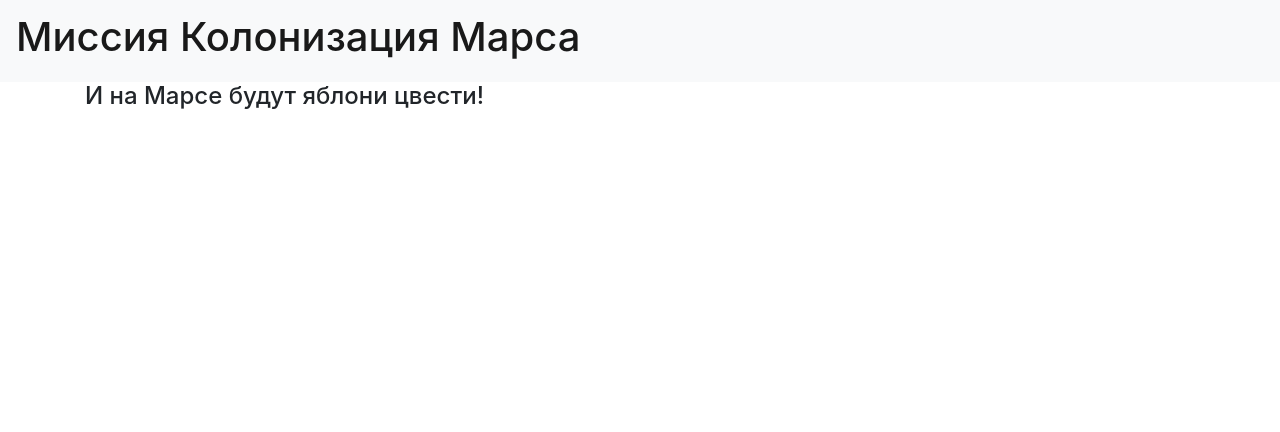
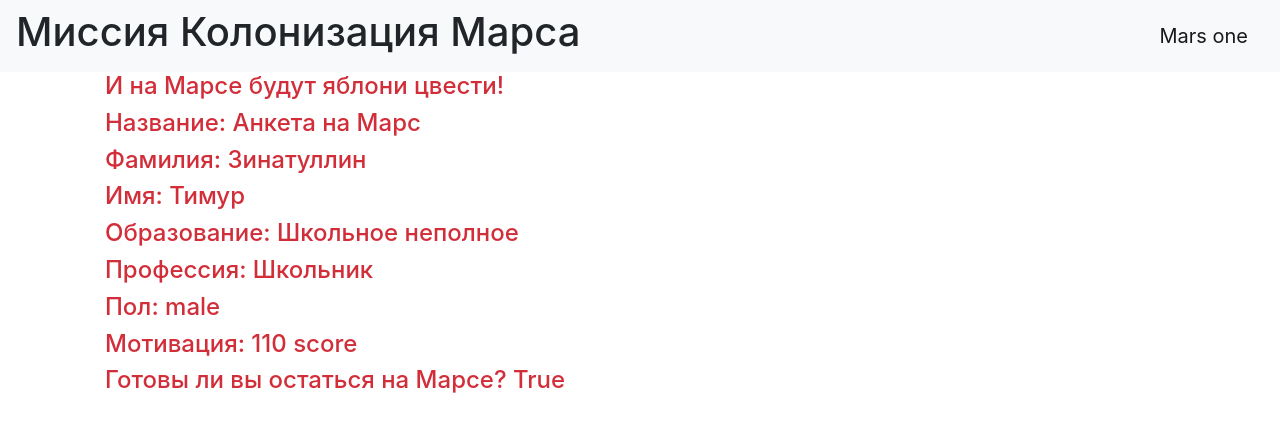
Before and after one commit to Ononim03/flask-wtf, a Flask app: page /answer in a window 1280 px wide. Shown: the top 432 px of the page. Run offline with Flask 2, Linux system fonts and the light colour scheme; some libraries are stand-ins or nearby versions.

Commit message:
4 classwork

```diff
--- a/main.py
+++ b/main.py
@@ -1,4 +1,4 @@
-from flask import Flask, render_template
+from flask import Flask, render_template, url_for
 
 app = Flask(__name__)
 
@@ -26,5 +26,28 @@ def list_prof(type):
     return render_template('list.html', type=type, list=professions)
 
 
+@app.route('/answer')
+@app.route('/auto_answer')
+def answer():
+    answers_dict = {'title': 'Анкета на Марс',
+                    'surname': 'Зинатуллин',
+                    'name': 'Тимур',
+                    'education': 'Школьное неполное',
+                    'profession': 'Школьник',
+                    'sex': 'male',
+                    'motivation': '110 score',
+                    'ready': True,
+                    'css_file': url_for('static', filename='css/style.css')}
+    return render_template('auto_answer.html', title=answers_dict['title'],
+                           surname=answers_dict['surname'],
+                           name=answers_dict['name'],
+                           education=answers_dict['education'],
+                           profession=answers_dict['profession'],
+                           sex=answers_dict['sex'],
+                           motivation=answers_dict['motivation'],
+                           ready=answers_dict['ready'],
+                           css_file=answers_dict['css_file'])
+
+
 if __name__ == '__main__':
     app.run(port=8080, host='127.0.0.1')
--- /dev/null
+++ b/static/css/style.css
@@ -0,0 +1,4 @@
+h4 {
+    color: #d22e3a;
+    margin-left:20px
+}
--- /dev/null
+++ b/templates/auto_answer.html
@@ -0,0 +1,12 @@
+{% extends "base.html" %}
+
+{% block content %}
+<h4>Название: {{ title }}</h4>
+<h4>Фамилия: {{ surname }}</h4>
+<h4>Имя: {{ name }}</h4>
+<h4>Образование: {{ education }}</h4>
+<h4>Профессия: {{ profession }}</h4>
+<h4>Пол: {{ sex }}</h4>
+<h4>Мотивация: {{ motivation }}</h4>
+<h4>Готовы ли вы остаться на Марсе? {{ ready }}</h4>
+{% endblock %}
--- a/templates/base.html
+++ b/templates/base.html
@@ -7,19 +7,20 @@
           href="https://stackpath.bootstrapcdn.com/bootstrap/4.4.1/css/bootstrap.min.css"
           integrity="sha384-Vkoo8x4CGsO3+Hhxv8T/Q5PaXtkKtu6ug5TOeNV6gBiFeWPGFN9MuhOf23Q9Ifjh"
           crossorigin="anonymous">
+    <link rel="stylesheet" type="text/css" href="{{ css_file }}" />
     <title>{{title}}</title>
 </head>
 <body>
 <header>
     <nav class="navbar navbar-light bg-light">
-        <a class="navbar-brand" href="#"><h1>Миссия Колонизация Марса</h1></a>
-
+        <h1>Миссия Колонизация Марса</h1>
+        <a class="navbar-brand" href="#">Mars one</a>
     </nav>
 </header>
 <!-- Begin page content -->
 <main role="main" class="container">
     <h4>И на Марсе будут яблони цвести!</h4>
-    {% block content %}{% endblock %}
+    {% block content %}   {% endblock %}
 
 </main>
 </body>
--- a/templates/index.html
+++ b/templates/index.html
@@ -1,5 +1,5 @@
 {% extends "base.html" %}
 
 {% block content %}
-
+    hello
 {% endblock %}
```
